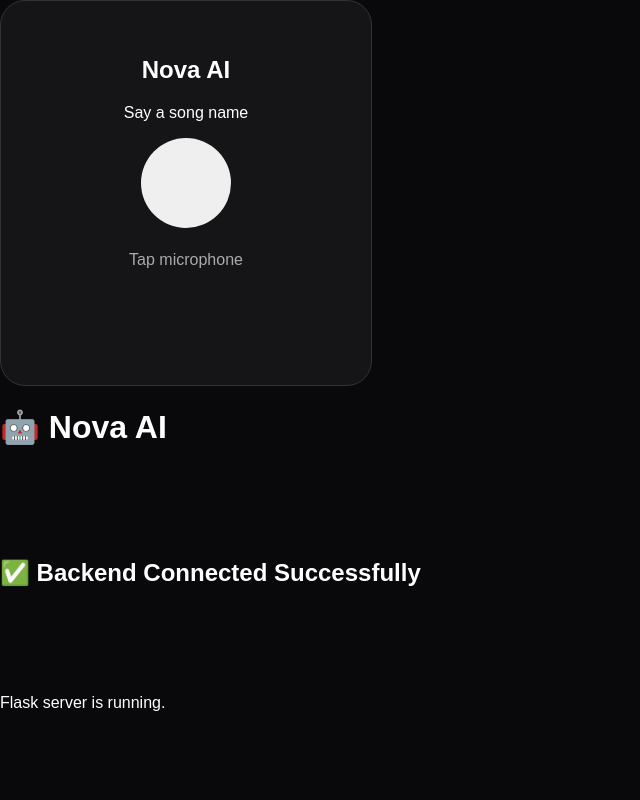
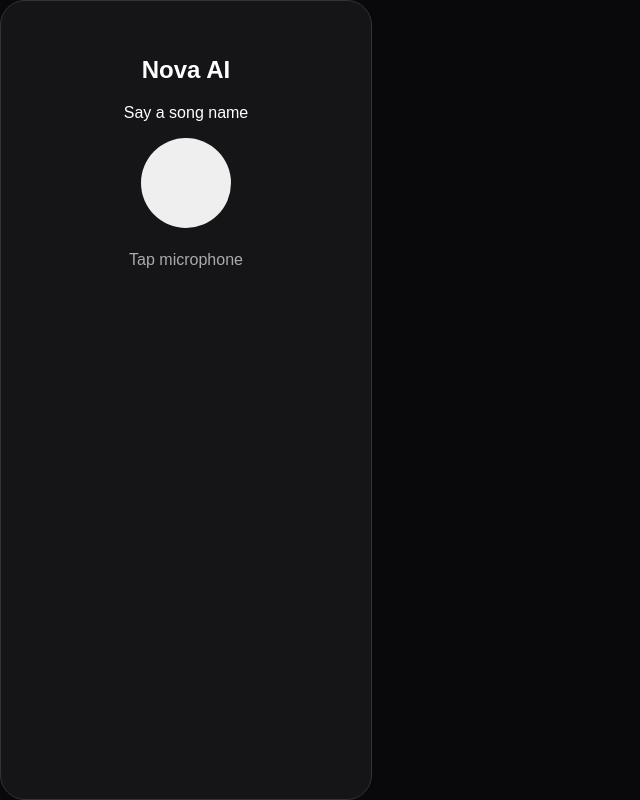
Before and after one commit to Assrar2007/agent, a Flask app: page / in a window 1280 px wide. Shown: the whole page, without its empty margins (0-640 px from the left). Run offline with Flask 3, Linux system fonts and the light colour scheme.

Commit message:
Update index.html

```diff
--- a/app/templates/index.html
+++ b/app/templates/index.html
@@ -57,12 +57,6 @@
         <div id ="song" class="song"></div>
     </div>
 
-    <h1>🤖 Nova AI</h1>
-
-    <h2>✅ Backend Connected Successfully</h2>
-
-    <p>Flask server is running.</p>
-
 </body>
 
 </html>
```
